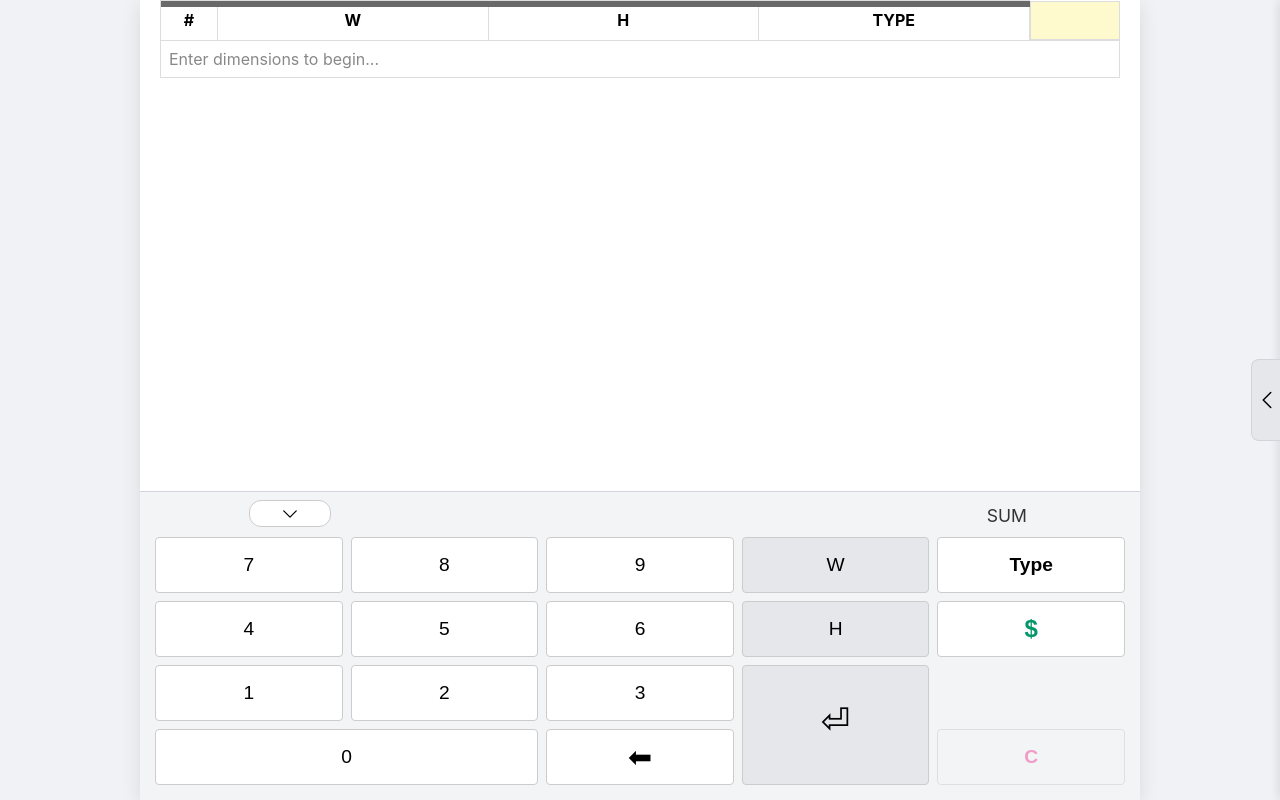
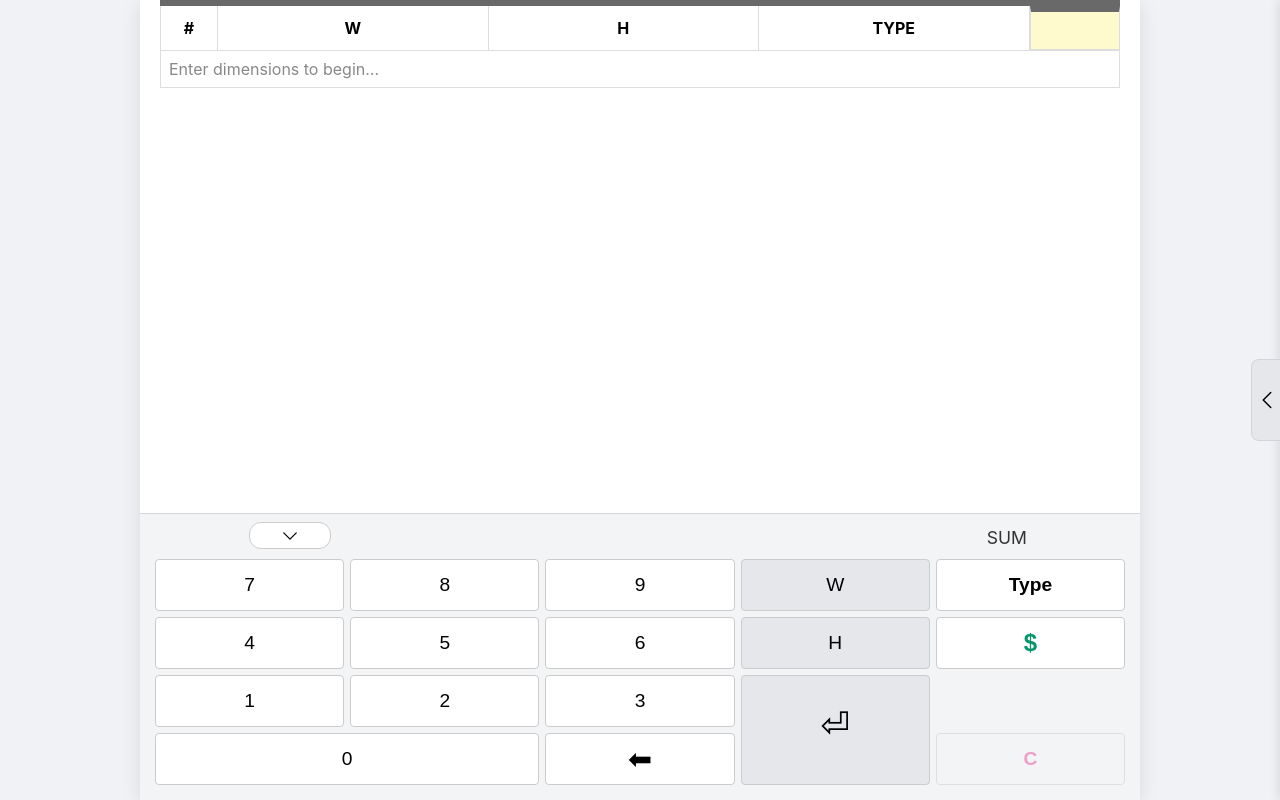
Before and after one commit to tmt371/2025-quo-app-v02, a plain HTML site: page index.html in a window 1280 px wide. Drawn offline with Linux system fonts and the light colour scheme.

Commit message:
git commit -m "fix(ui): Finalize header border and keyboard height  This commit implements the definitive fixes for two persistent visual issues based on refined user feedback.  Fixes include: - A continuous, thick, dark-grey top border is now applied to both the `thead` and the `input` display cell to ensure a seamless visual line that is not broken by the input's background. - Overall keyboard height is reduced by adjusting the internal padding of all buttons and the grid gap, preserving the large, ergonomic size of the Enter key while creating more space for the content area."

```diff
--- a/style.css
+++ b/style.css
@@ -7,7 +7,7 @@
     --highlight-color: #a0d3e8;
     --primary-color: #1a237e;
     --medium-blue-color: #1976D2;
-    --header-border-color: #696969; /* [新增] 定義表頭上框線的深灰色 */
+    --header-border-color: #696969; /* 定義表頭上框線的深灰色 */
 }
 
 html, body {
@@ -44,13 +44,12 @@ html, body {
     top: 0;
     background-color: var(--app-bg-color);
     z-index: 10;
-    /* [移除] 移除之前嘗試修復縫隙的邊框設定 */
+    /* [修改] 為 thead 設定統一的粗上框線 */
+    border-top: 6px solid var(--header-border-color);
 }
 
-/* [新增] 為表頭的 tr 加上內陰影來模擬上框線，效果更穩定 */
-.results-table thead tr {
-    box-shadow: inset 0 6px 0 0 var(--header-border-color);
-}
+/* [移除] 移除之前在 tr 上的 box-shadow */
+.results-table thead tr {}
 
 
 .results-table th, .results-table td {
@@ -78,10 +77,14 @@ html, body {
     text-align: right;
     height: 100%;
     width: 100%;
-    border: 1px solid #ddd;
     box-sizing: border-box;
     padding: 8px;
+    /* [修改] 為 input 也設定同樣的粗上框線，確保連續性 */
+    border-width: 6px 1px 1px 1px;
+    border-style: solid;
+    border-color: var(--header-border-color) #ddd #ddd #ddd;
 }
+
 
 .results-table td.price-cell {
     text-align: right;
@@ -112,13 +115,15 @@ html, body {
 .virtual-keyboard {
     display: grid;
     grid-template-columns: repeat(5, 1fr);
-    /* [修改] 將最後一行的比例設為 0.7，以縮小三成高度 */
-    grid-template-rows: 1fr 1fr 1fr 0.7fr;
-    gap: 8px;
+    grid-template-rows: repeat(4, 1fr); /* 維持等高比例，靠 padding 和 gap 縮減高度 */
+    /* [修改] 縮小按鍵間的間隙 */
+    gap: 6px;
 }
 
 .virtual-keyboard button {
-    padding: 10px 5px; font-size: 1.2em;
+    /* [修改] 縮小按鍵的垂直內邊距 */
+    padding: 8px 5px;
+    font-size: 1.2em;
     cursor: pointer; border-radius: 4px; border: 1px solid #ccc; background-color: #fff;
     display: flex; justify-content: center; align-items: center; font-weight: 500;
     transition: background-color 0.1s;
@@ -134,6 +139,7 @@ html, body {
     cursor: not-allowed;
 }
 
+/* 維持 Enter 鍵的大尺寸優勢 */
 #key-7 { grid-area: 1 / 1; }
 #key-8 { grid-area: 1 / 2; }
 #key-9 { grid-area: 1 / 3; }
```
